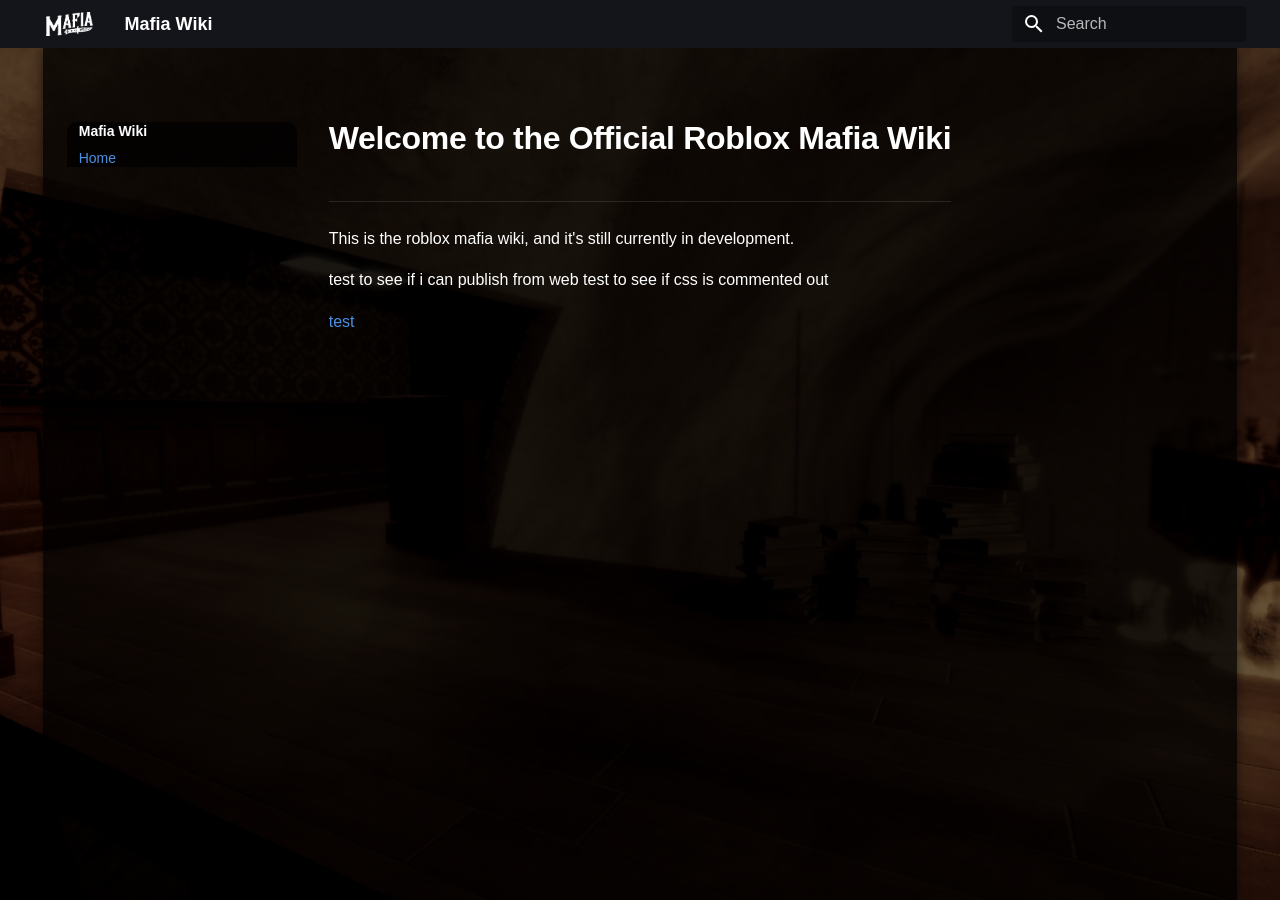
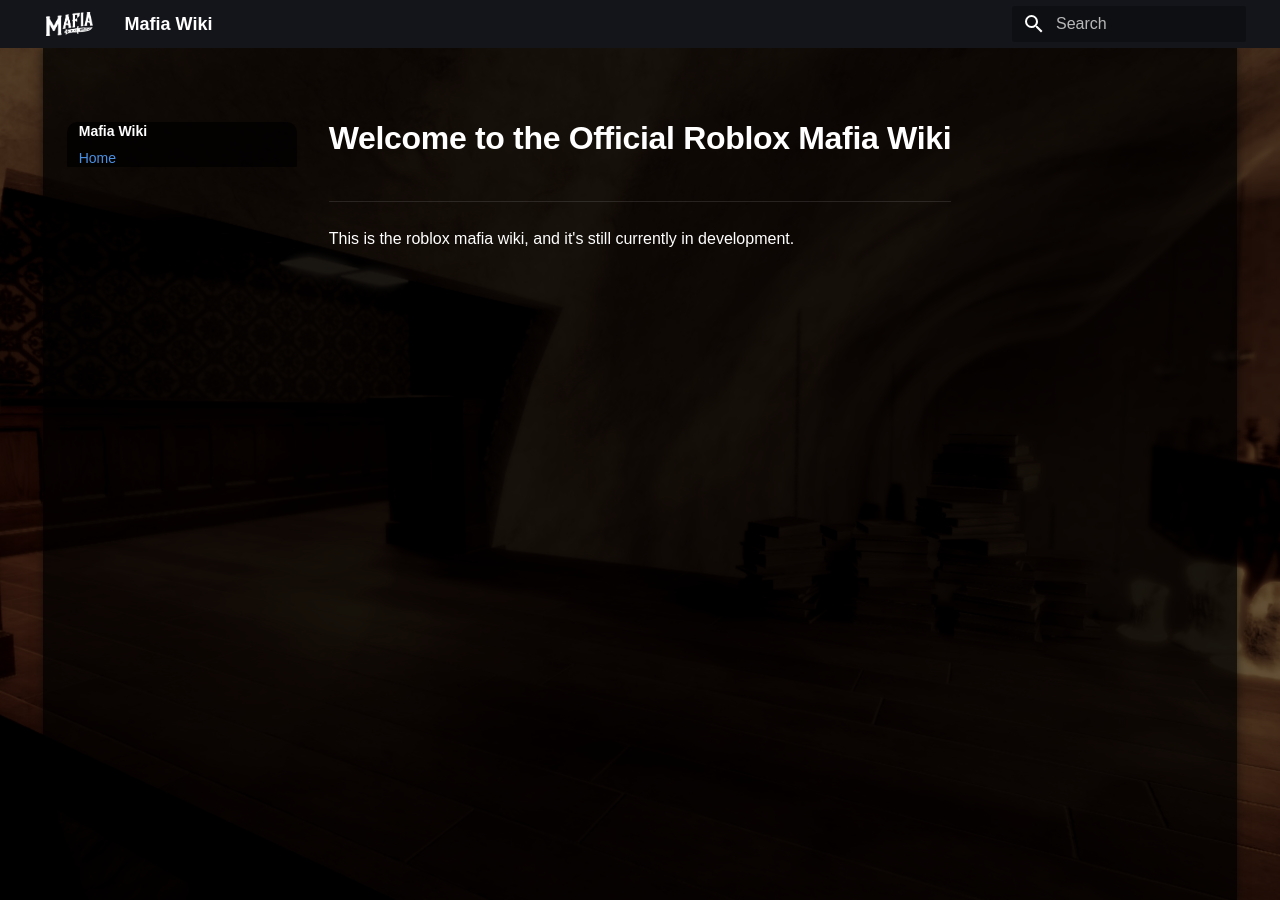
Before and after one commit to OctaNebula/mafia-wiki, an MkDocs documentation site: the page built from docs/index.md, in a window 1280 px wide. Built offline with MkDocs 1.6.1 and Material for MkDocs 9.7.7, drawn with Linux system fonts in a browser that asks for light colours; some web fonts are replaced.

Commit message:
updated urls

```diff
--- a/docs/index.md
+++ b/docs/index.md
@@ -5,8 +5,3 @@
 </center>
 
 This is the roblox mafia wiki, and it's still currently in development.
-
-test to see if i can publish from web
-test to see if css is commented out
-
-[test](exampleArticle){ data-preivew }
```
Also changed, not shown: docs/meta/exampleArticle.md (+1 -1 lines).
